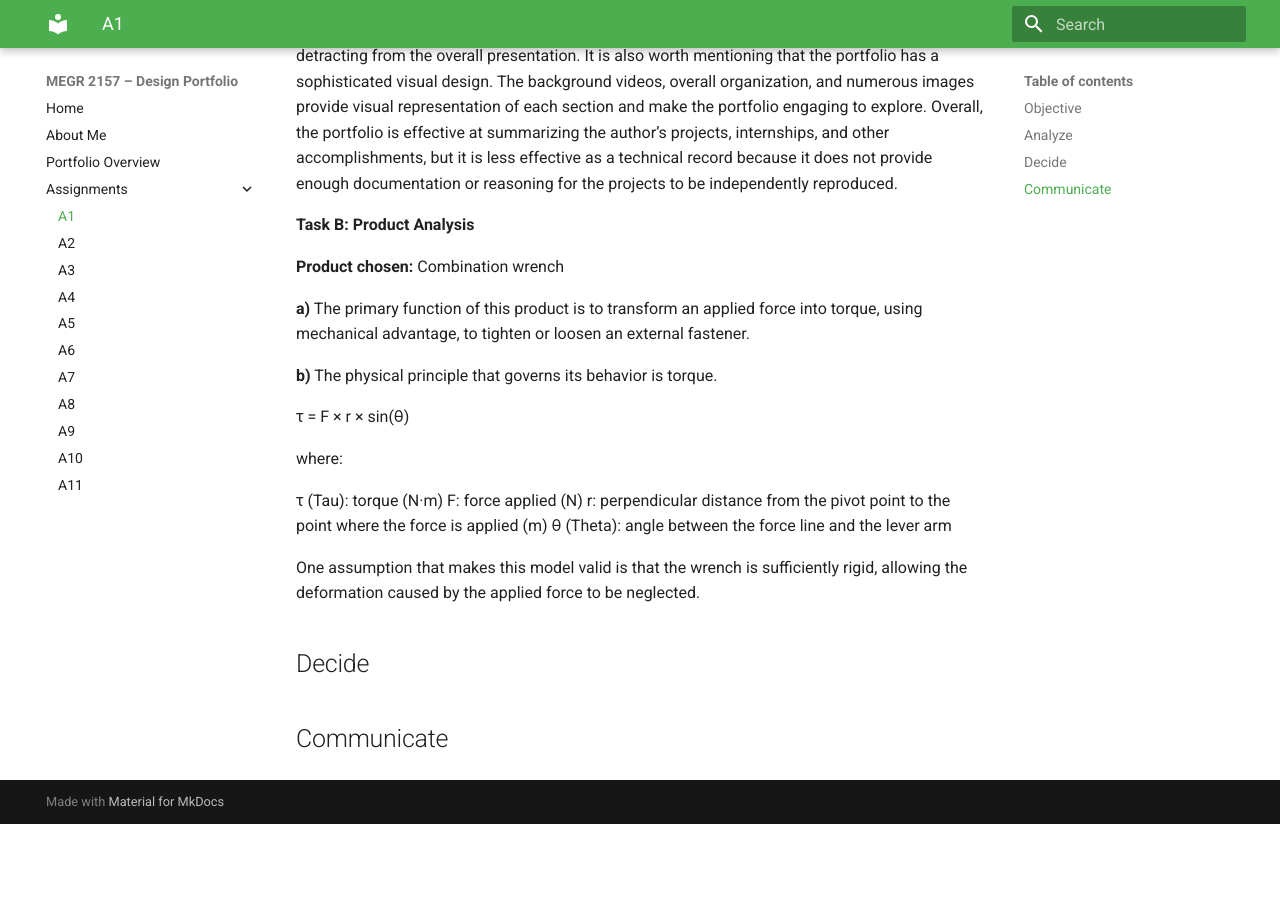
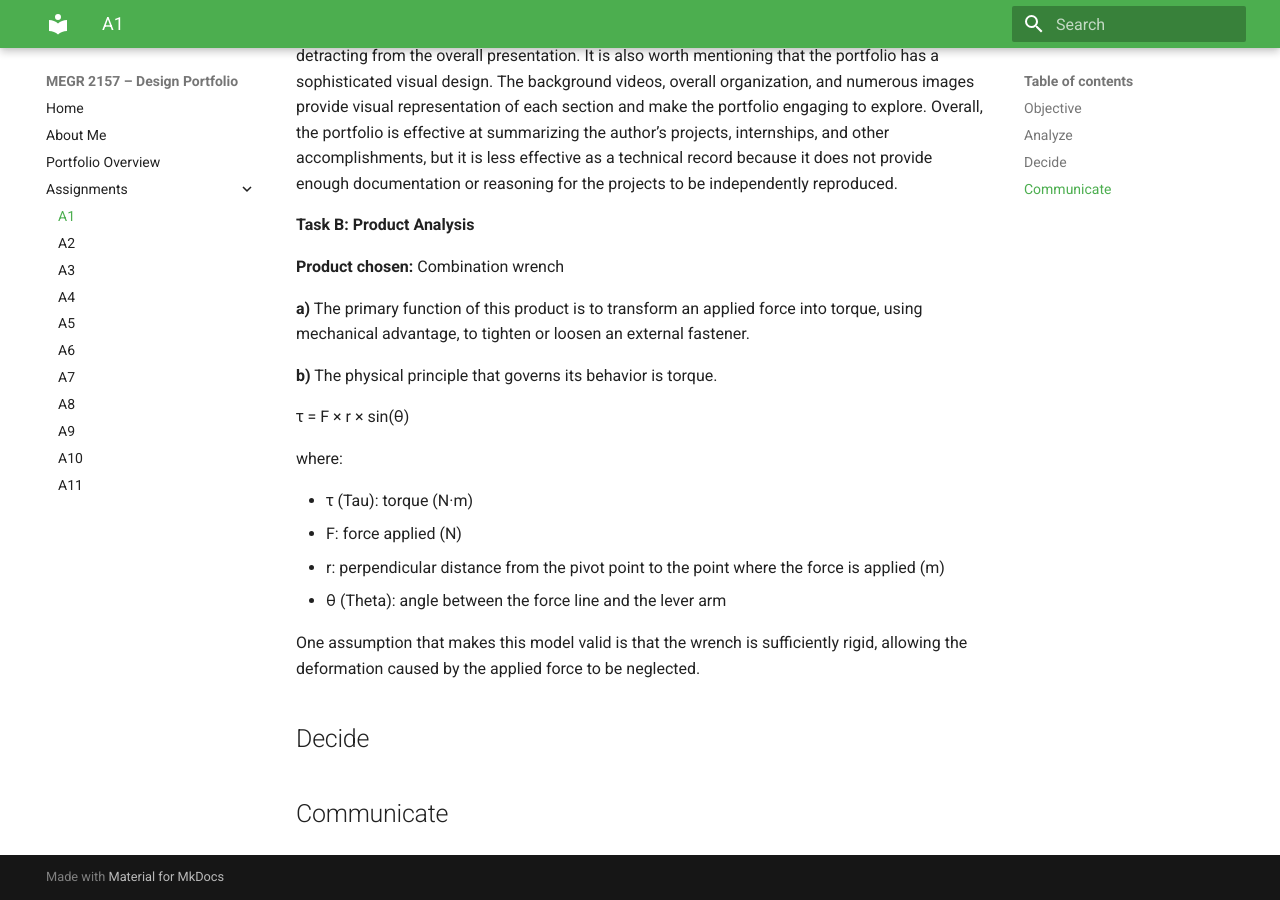
Before and after one commit to abatisti/megr2157-portfolio, an MkDocs documentation site: the page built from docs/assignments/A01/index.md, in a window 1280 px wide and 900 px high, scrolled down 653 px. Built offline with MkDocs 1.6.1 and Material for MkDocs 9.7.7, drawn with Linux system fonts in a browser that asks for light colours; before the commit the page ends 1477 px from its top, so only the background shows below that.

```diff
--- a/docs/assignments/A01/index.md
+++ b/docs/assignments/A01/index.md
@@ -26,10 +26,10 @@
 
 where:
 
-  τ (Tau): torque (N·m)
-  F: force applied (N)
-  r: perpendicular distance from the pivot point to the point where the force is applied (m)
-  θ (Theta): angle between the force line and the lever arm
+ - τ (Tau): torque (N·m)
+ - F: force applied (N)
+ - r: perpendicular distance from the pivot point to the point where the force is applied (m)
+ - θ (Theta): angle between the force line and the lever arm
 
 One assumption that makes this model valid is that the wrench is sufficiently rigid, allowing the deformation caused by the applied force to be neglected.
 
```
